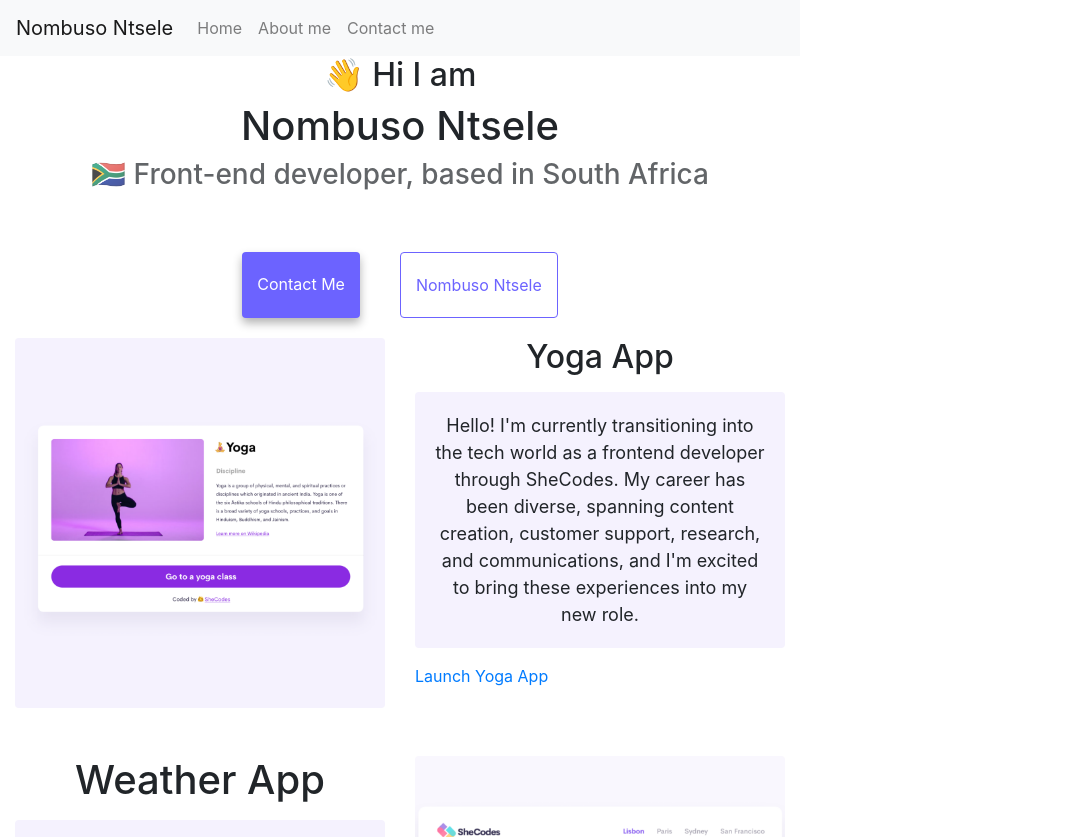
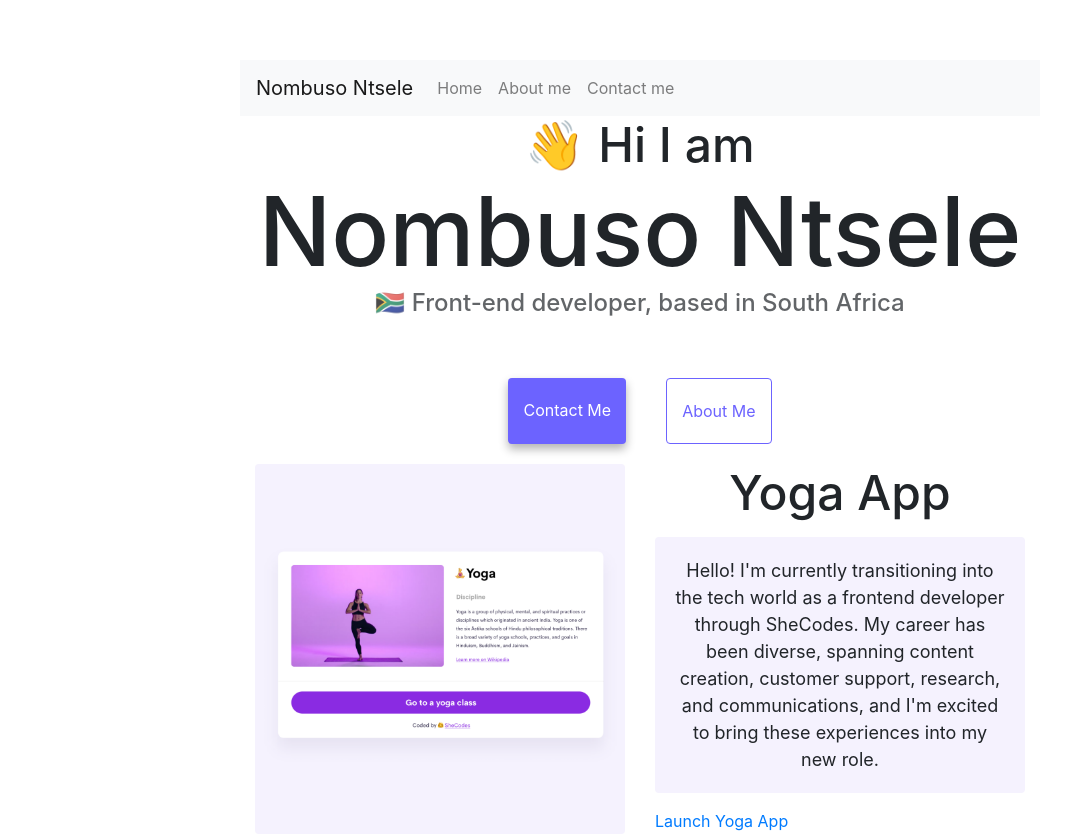
Before and after one commit to Nombuso28/BasicSite, a plain HTML site: page index.html in a window 1280 px wide. Shown: the top 837 px of the page, without its empty margins (0-1073 px from the left). Drawn offline with nearby package versions, Linux system fonts and the light colour scheme.

Commit message:
Update index.html
Updated css link and a button

```diff
--- a/index.html
+++ b/index.html
@@ -5,16 +5,16 @@
     <meta http-equiv="X-UA-Compatible" content="IE=edge" />
     <meta name="viewport" content="width=device-width, initial-scale=1.0" />
     <meta name="description" content="search engine optimization"/>
-  <meta name="keywords" content="yoga, weather, greek yoghurt, dairy food, healthy lifestyle, weather condition"/>
+  <meta name="keywords" content="yoga, weather, greek yogurt, dairy food, healthy lifestyle, weather condition"/>
   <meta name="athor" content="nombuso ntsele"/>
     <title>Nombuso Ntsele</title>
-    <link rel="stylesheet" href="style.css" />
     <link
       rel="stylesheet"
       href="https://cdn.jsdelivr.net/npm/bootstrap@4.6.2/dist/css/bootstrap.min.css"
       integrity="sha384-xOolHFLEh07PJGoPkLv1IbcEPTNtaed2xpHsD9ESMhqIYd0nLMwNLD69Npy4HI+N"
       crossorigin="anonymous"
     />
+        <link rel="stylesheet" href="style.css" />
   </head>
   <body>
     <script
@@ -55,7 +55,7 @@
     <h3>🇿🇦 Front-end developer, based in South Africa</h3>
     <div class="navigation-links">
       <a href="about.html#contact" class="contact-link">Contact me</a>
-      <a href="about.html" class="about-link">Nombuso Ntsele</a>
+      <a href="about.html" class="about-link">About me</a>
     </div>
       <div class="container">
         <div class="row">
```
